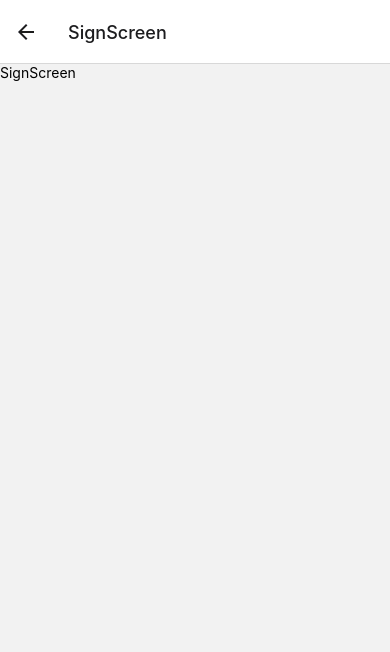
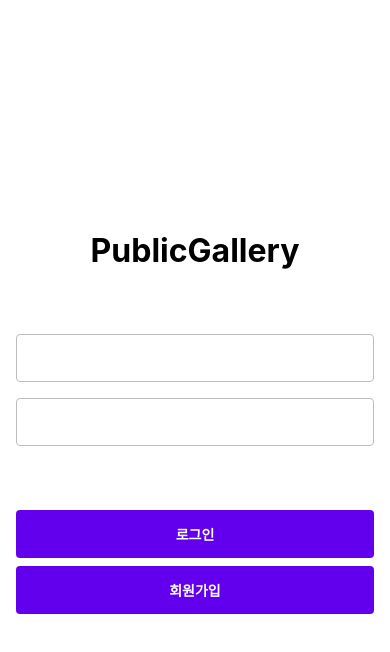
Before and after one commit to Ash-sungho/publicGalleryShungho, a React Native app: screen /SignScreen in a window 390 px wide. Shown: the top 652 px of the page. Built offline with nearby package versions, Linux system fonts and the light colour scheme.

Commit message:
Add screen : 로그인화면

```diff
--- /dev/null
+++ b/src/components/BorderInput.js
@@ -0,0 +1,22 @@
+import React from 'react';
+import {StyleSheet, TextInput} from 'react-native';
+
+const BorderInput = ({hasMarginBottom}) => {
+  return <TextInput style={[styles.input, hasMarginBottom && styles.margin]} />;
+};
+
+export default BorderInput;
+
+const styles = StyleSheet.create({
+  input: {
+    borderColor: '#bdbdbd',
+    borderWidth: 1,
+    paddingHorizontal: 16,
+    borderRadius: 4,
+    height: 48,
+    backgroundColor: 'white',
+  },
+  margin: {
+    marginBottom: 16,
+  },
+});
--- /dev/null
+++ b/src/components/CustomButton.js
@@ -0,0 +1,43 @@
+import React from 'react';
+import {Platform, Pressable, StyleSheet, Text, View} from 'react-native';
+
+const CustomButton = ({onPress, title, hasMarginBottom}) => {
+  return (
+    <View style={[styles.block, hasMarginBottom && styles.margin]}>
+      <Pressable
+        onPress={onPress}
+        style={({pressed}) => [
+          styles.wrapper,
+          Platform.OS === 'ios' && pressed && {opacity: 0.5},
+        ]}
+        android_ripple={{color: '#ffffff'}}>
+        <Text style={styles.text}>{title}</Text>
+      </Pressable>
+    </View>
+  );
+};
+
+export default CustomButton;
+
+const styles = StyleSheet.create({
+  block: {},
+  overflow: {
+    borderRadius: 4,
+    overflow: 'hidden',
+  },
+  wrapper: {
+    borderRadius: 4,
+    height: 48,
+    alignItems: 'center',
+    justifyContent: 'center',
+    backgroundColor: '#6200ee',
+  },
+  margin: {
+    marginBottom: 8,
+  },
+  text: {
+    fontWeight: 'bold',
+    fontSize: 14,
+    color: 'white',
+  },
+});
--- a/src/screens/RootStack.js
+++ b/src/screens/RootStack.js
@@ -2,18 +2,24 @@ import * as React from 'react';
 import {createNativeStackNavigator} from '@react-navigation/native-stack';
 import MainTab from './MainTab';
 import SettingScreen from './SettingScreen';
-import SignScreen from './SignScreen';
 import UploadScreen from './UploadScreen';
 import WelcomeScreen from './WelcomeScreen';
+import SignInScreen from './SignInScreen';
 
 const Stack = createNativeStackNavigator();
 
 function RootStack() {
   return (
     <Stack.Navigator>
+      <Stack.Screen
+        name="SignScreen"
+        component={SignInScreen}
+        options={{
+          headerShown: false,
+        }}
+      />
       <Stack.Screen name="MainTab" component={MainTab} />
       <Stack.Screen name="SettingScreen" component={SettingScreen} />
-      <Stack.Screen name="SignScreen" component={SignScreen} />
       <Stack.Screen name="UploadScreen" component={UploadScreen} />
       <Stack.Screen name="WelcomeScreen" component={WelcomeScreen} />
     </Stack.Navigator>
--- /dev/null
+++ b/src/screens/SignInScreen.js
@@ -0,0 +1,45 @@
+import React from 'react';
+import {SafeAreaView, StyleSheet, Text, View} from 'react-native';
+import BorderInput from '../components/BorderInput';
+import CustomButton from '../components/CustomButton';
+
+const SignInScreen = () => {
+  return (
+    <SafeAreaView style={styles.fullScreen}>
+      <View>
+        <Text style={styles.text}>PublicGallery</Text>
+      </View>
+      <View style={styles.form}>
+        <BorderInput hasMarginBottom />
+        <BorderInput />
+        <View style={styles.buttons}>
+          <CustomButton title="로그인" hasMarginBottom />
+          <CustomButton title="회원가입" />
+        </View>
+      </View>
+    </SafeAreaView>
+  );
+};
+
+export default SignInScreen;
+
+const styles = StyleSheet.create({
+  fullScreen: {
+    flex: 1,
+    alignItems: 'center',
+    justifyContent: 'center',
+    backgroundColor: 'white',
+  },
+  text: {
+    fontSize: 32,
+    fontWeight: 'bold',
+  },
+  form: {
+    marginTop: 64,
+    width: '100%',
+    paddingHorizontal: 16,
+  },
+  buttons: {
+    marginTop: 64,
+  },
+});
--- a/src/screens/SignScreen.js
+++ /dev/null
@@ -1,12 +0,0 @@
-import React from 'react';
-import {Text, View} from 'react-native';
-
-const SignScreen = () => {
-  return (
-    <View>
-      <Text>SignScreen</Text>
-    </View>
-  );
-};
-
-export default SignScreen;
```
